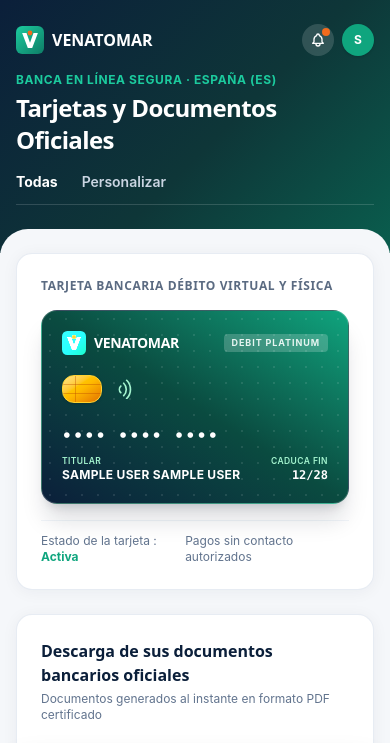
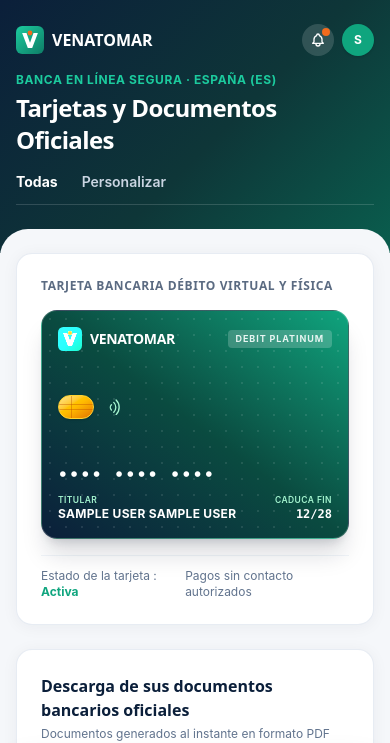
Before and after one commit to primous/venatomar, a Laravel app: page /es/portal/documents in a window 390 px wide. Shown: the top 743 px of the page. Run offline with Laravel 12, Linux system fonts and the light colour scheme; the visitor is signed in with stand-in values (Sample User, id 1); data comes from the database, SQL or seed files in the repository; style sheets or scripts are compiled from the project's sources; some libraries are stand-ins or nearby versions.

Commit message:
fix(portal): reframe debit card mockup on mobile and fix loan repayment schedules 500 error

```diff
--- a/app/Models/BankLoanRepayment.php
+++ b/app/Models/BankLoanRepayment.php
@@ -27,4 +27,9 @@ class BankLoanRepayment extends Model
     {
         return $this->belongsTo(BankClientLoan::class, 'bank_client_loan_id');
     }
+
+    public function getMonthlyPaymentAttribute(): float
+    {
+        return (float) ($this->attributes['amount'] ?? 0);
+    }
 }
--- a/resources/views/portal/documents.blade.php
+++ b/resources/views/portal/documents.blade.php
@@ -12,10 +12,10 @@
                 </h2>
 
                 <!-- Premium Venatomar Debit Card -->
-                <div class="relative w-full aspect-[1.586/1] rounded-2xl bg-gradient-to-tr from-[#0B1F3A] via-[#0A4B40] to-[#0FA57E] p-5 sm:p-6 text-white shadow-xl shadow-slate-900/15 overflow-hidden border border-white/20">
+                <div class="relative w-full min-h-[225px] sm:min-h-0 sm:aspect-[1.586/1] rounded-2xl bg-gradient-to-tr from-[#0B1F3A] via-[#0A4B40] to-[#0FA57E] p-4 sm:p-6 text-white shadow-xl shadow-slate-900/15 overflow-hidden border border-white/20">
                     <div class="absolute inset-0 opacity-10 bg-[radial-gradient(#fff_1px,transparent_1px)] [background-size:16px_16px]"></div>
 
-                    <div class="relative z-10 flex flex-col justify-between h-full">
+                    <div class="relative z-10 flex flex-col justify-between h-full min-h-[195px] sm:min-h-0">
                         <div class="flex items-center justify-between">
                             <div class="flex items-center gap-2">
                                 <img src="{{ asset('images/logo.svg') }}" alt="Venatomar" class="size-6 brightness-200">
@@ -27,31 +27,31 @@
                         </div>
 
                         <!-- Chip -->
-                        <div class="flex items-center gap-3 my-auto">
-                            <div class="w-10 h-7 rounded-md bg-gradient-to-br from-amber-200 via-amber-400 to-amber-600 border border-amber-300 shadow-sm relative overflow-hidden flex items-center justify-center">
+                        <div class="flex items-center gap-3 my-2 sm:my-auto">
+                            <div class="w-9 sm:w-10 h-6 sm:h-7 rounded-md bg-gradient-to-br from-amber-200 via-amber-400 to-amber-600 border border-amber-300 shadow-sm relative overflow-hidden flex items-center justify-center shrink-0">
                                 <div class="w-full h-[1px] bg-amber-700/40 absolute top-2"></div>
                                 <div class="w-full h-[1px] bg-amber-700/40 absolute bottom-2"></div>
                                 <div class="h-full w-[1px] bg-amber-700/40 absolute left-3"></div>
                             </div>
                             <!-- Contactless wave -->
-                            <svg class="size-5 text-emerald-200" fill="none" stroke="currentColor" stroke-width="2" viewBox="0 0 24 24">
+                            <svg class="size-4 sm:size-5 text-emerald-200 shrink-0" fill="none" stroke="currentColor" stroke-width="2" viewBox="0 0 24 24">
                                 <path stroke-linecap="round" stroke-linejoin="round" d="M8.111 16.404a5.5 5.5 0 010-7.778M11.646 19.94a10.5 10.5 0 000-14.85M15.182 23.475a15.5 15.5 0 000-21.95"/>
                             </svg>
                         </div>
 
-                        <div>
+                        <div class="space-y-1.5 sm:space-y-2">
                             <div class="font-mono text-base sm:text-lg tracking-widest font-bold">
                                 •••• •••• •••• {{ substr($client->account_number, -4) }}
                             </div>
 
-                            <div class="flex items-end justify-between mt-2 text-xs">
-                                <div>
+                            <div class="flex items-end justify-between gap-3 text-xs pt-0.5">
+                                <div class="min-w-0 flex-1">
                                     <div class="text-[8.5px] uppercase tracking-wider text-emerald-200 font-semibold">{{ __('portal.card_holder') }}</div>
-                                    <div class="font-bold tracking-wide uppercase">{{ $client->fullName() }}</div>
+                                    <div class="font-bold tracking-wide uppercase truncate text-xs sm:text-sm">{{ $client->fullName() }}</div>
                                 </div>
-                                <div class="text-right">
+                                <div class="text-right shrink-0">
                                     <div class="text-[8.5px] uppercase tracking-wider text-emerald-200 font-semibold">{{ __('portal.card_expires') }}</div>
-                                    <div class="font-bold font-mono">12/28</div>
+                                    <div class="font-bold font-mono text-xs sm:text-sm">12/28</div>
                                 </div>
                             </div>
                         </div>
```
Also changed, not shown: app/Models/BankClientLoan.php (+6 -1 lines), resources/views/portal/loans.blade.php (+6 -6 lines), tests/Feature/OnlineBankingTest.php (+22 -0 lines).
